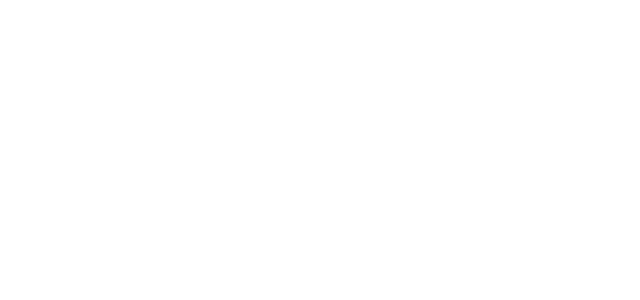
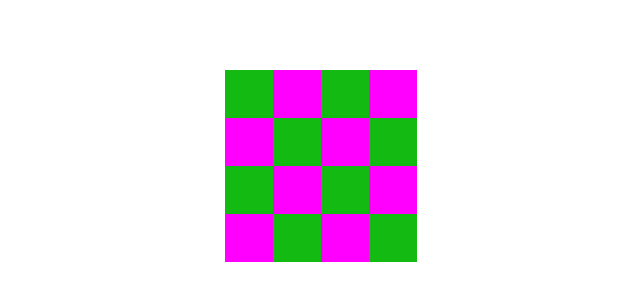
Before and after one commit to TheMineWay/queens-game, a Next.js app: page /en/game in a window 1280 px wide. Shown: the part 234-534 px from the top of the page, without its empty margins (319-959 px from the left). Built offline with nearby package versions, Linux system fonts and the light colour scheme.

Commit message:
feat: Game mock

```diff
--- a/src/components/game/game.tsx
+++ b/src/components/game/game.tsx
@@ -1,5 +1,19 @@
 import Board from "@/components/game/board/board";
 
 export default function Game() {
-  return <Board board={{ board: [], colors: [] }} />;
+  return (
+    <div className="w-full h-full flex justify-center items-center">
+      <Board
+        board={{
+          board: [
+            [1, 0, 1, 0],
+            [0, 1, 0, 1],
+            [1, 0, 1, 0],
+            [0, 1, 0, 1],
+          ],
+          colors: ["FF00FF", "12BA12"],
+        }}
+      />
+    </div>
+  );
 }
```
